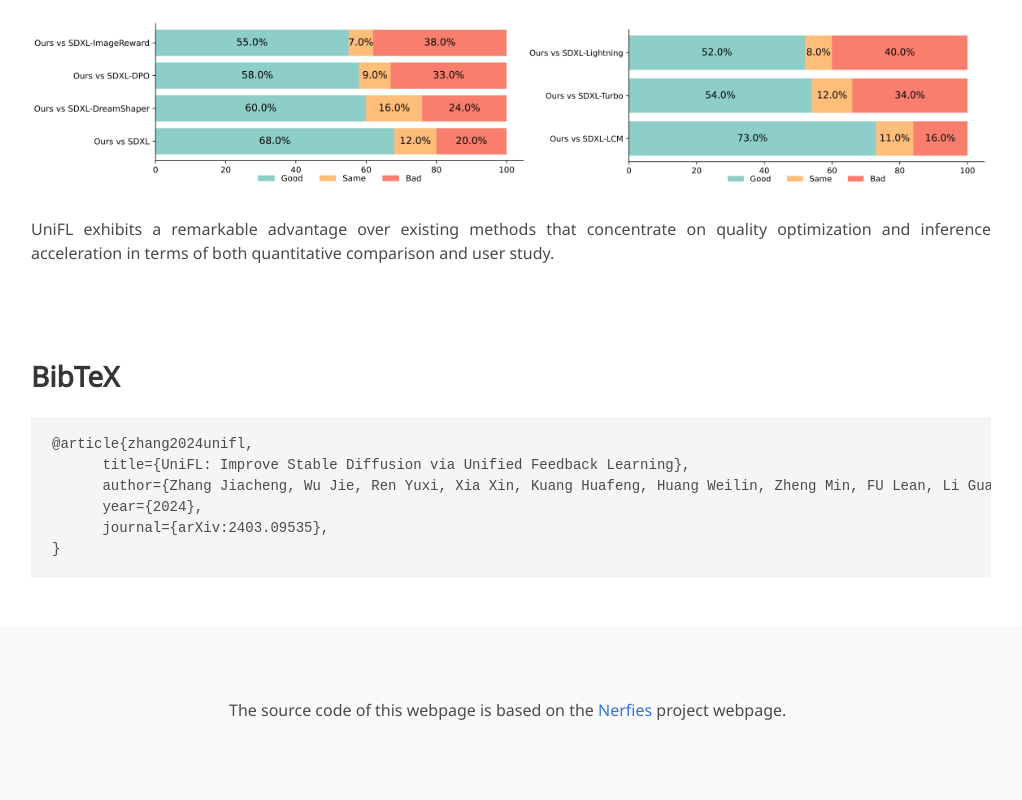
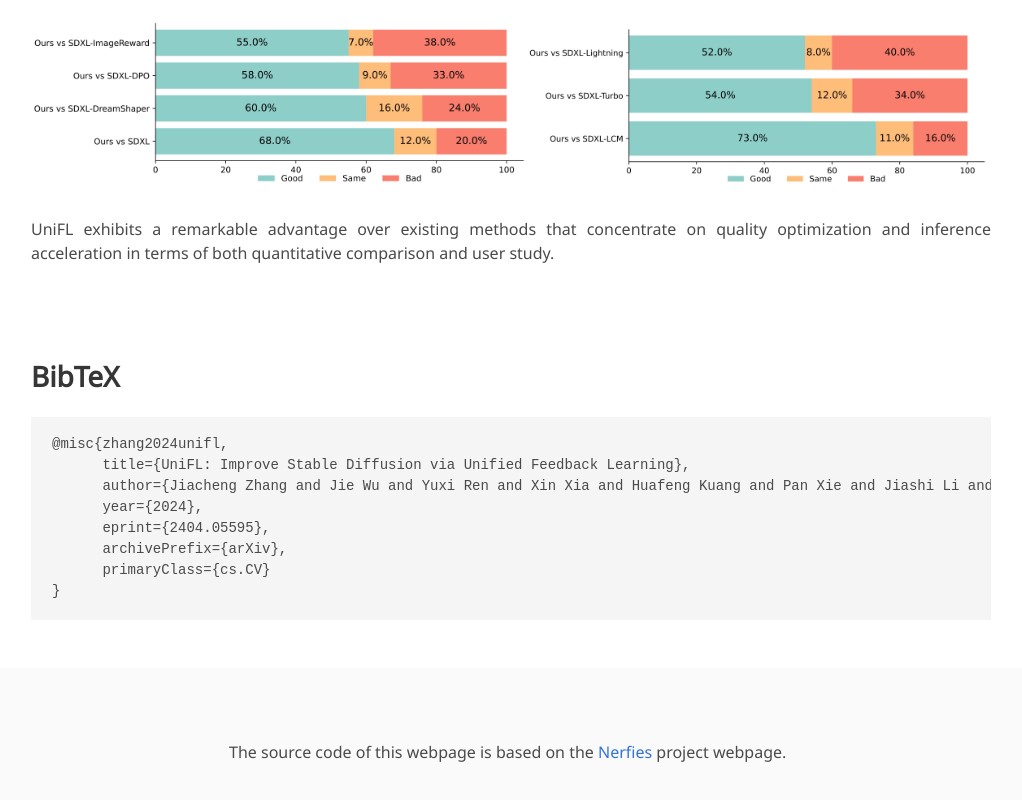
Before and after one commit to Uni-FL/Uni-FL.github.io, a plain HTML site: page index.html in a window 1280 px wide. Shown: the part 5335-6135 px from the top of the page, without its empty margins (129-1151 px from the left). Drawn offline with Linux system fonts and the light colour scheme; some icons are missing; a web font is replaced by a local one.

Commit message:
Update index.html

```diff
--- a/index.html
+++ b/index.html
@@ -514,11 +514,13 @@
 <section class="section" id="BibTeX">
   <div class="container content is-max-desktop">
     <h2 class="title">BibTeX</h2>
-    <pre><code>@article{zhang2024unifl,
+    <pre><code>@misc{zhang2024unifl,
       title={UniFL: Improve Stable Diffusion via Unified Feedback Learning},
-      author={Zhang Jiacheng, Wu Jie, Ren Yuxi, Xia Xin, Kuang Huafeng, Huang Weilin, Zheng Min, FU Lean, Li Guanbin},
+      author={Jiacheng Zhang and Jie Wu and Yuxi Ren and Xin Xia and Huafeng Kuang and Pan Xie and Jiashi Li and Xuefeng Xiao and Weilin Huang and Min Zheng and Lean Fu and Guanbin Li},
       year={2024},
-      journal={arXiv:2403.09535},
+      eprint={2404.05595},
+      archivePrefix={arXiv},
+      primaryClass={cs.CV}
 }</code></pre>
   </div>
 </section>
```
